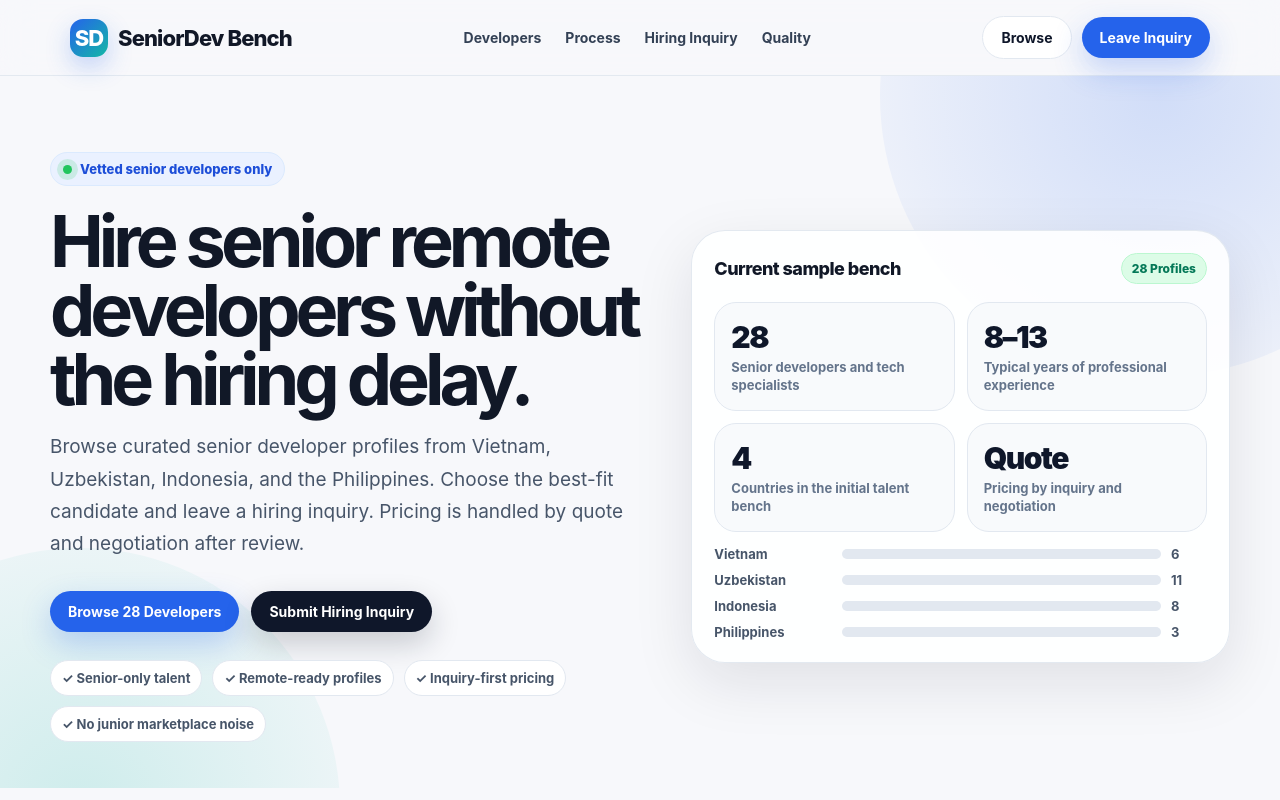
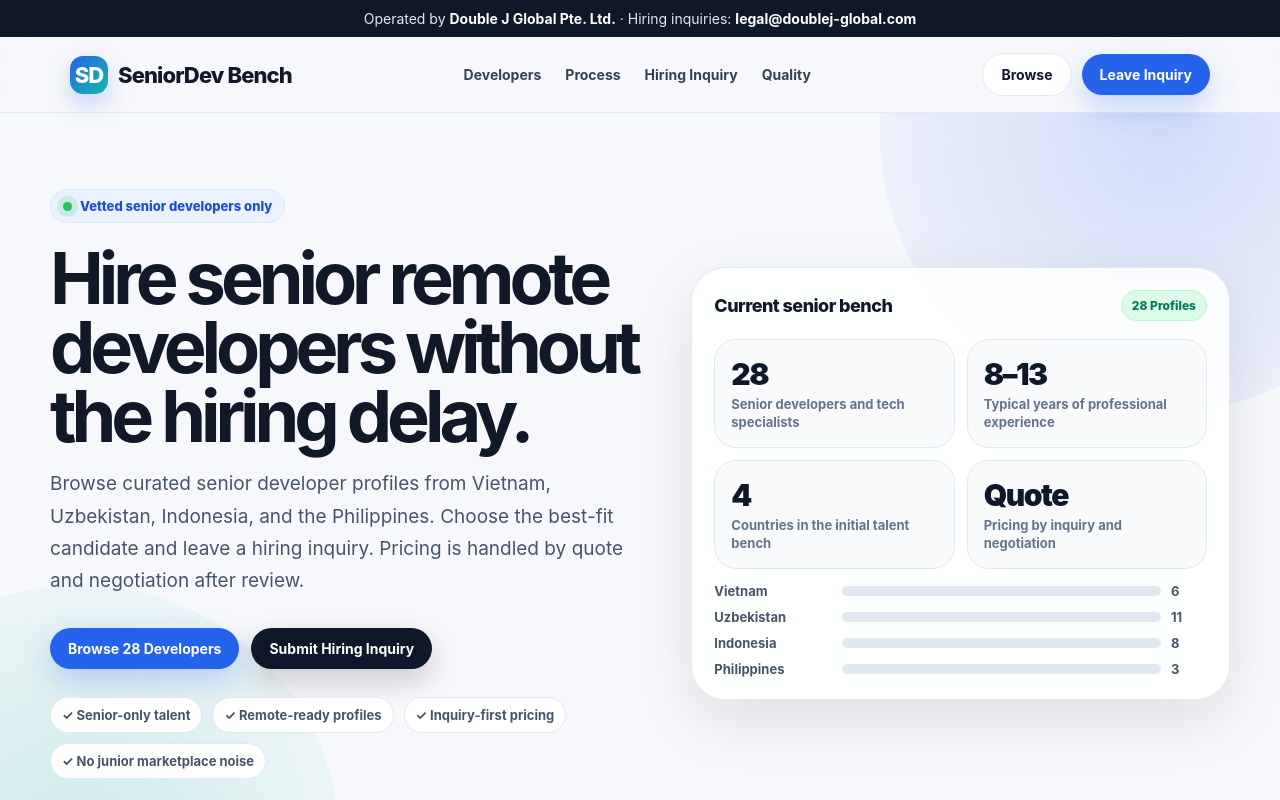
Before and after one commit to Jaewon-choi-94/senior-dev-bench, a website: page index.html in a window 1280 px wide. Shown: the top 800 px of the page. Drawn offline with Linux system fonts and the light colour scheme.

Commit message:
Double J Global run this

```diff
--- a/index.html
+++ b/index.html
@@ -799,6 +799,9 @@
   </style>
 </head>
 <body>
+  <div class="top-banner">
+    Operated by <strong>Double J Global Pte. Ltd.</strong> · Hiring inquiries: <strong>legal@doublej-global.com</strong>
+  </div>
 
   <header>
     <nav class="nav">
@@ -843,7 +846,7 @@
 
         <aside class="hero-panel" aria-label="Talent summary">
           <div class="panel-top">
-            <div class="panel-title">Current sample bench</div>
+            <div class="panel-title">Current senior bench</div>
             <div class="live-badge">28 Profiles</div>
           </div>
           <div class="mini-grid">
@@ -915,7 +918,7 @@
           <div class="eyebrow">Developer bench</div>
           <h2>Curated senior developers by country and specialty.</h2>
           <p class="section-desc">
-            All profiles below are fictional sample profiles for the MVP demo. Replace names and details with real vetted talent before launch.
+            Senior remote developer profiles operated by Double J Global Pte. Ltd. For hiring inquiries, please contact legal@doublej-global.com.
           </p>
         </div>
         <a class="btn btn-soft" href="#inquiry">Request custom shortlist</a>
@@ -1067,8 +1070,8 @@
 
   <footer>
     <div class="footer-inner">
-      <div>© 2026 SeniorDev Bench. Sample MVP website.</div>
-      <div>Vietnam · Uzbekistan · Indonesia · Philippines · Senior-only remote talent</div>
+      <div>© 2026 SeniorDev Bench. Operated by Double J Global Pte. Ltd.</div>
+      <div>Hiring inquiries: legal@doublej-global.com · Vietnam · Uzbekistan · Indonesia · Philippines</div>
     </div>
   </footer>
 
```
Lines whose indentation alone changed are shown as unchanged.
